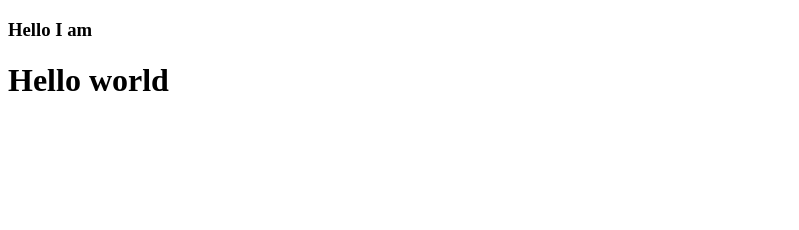
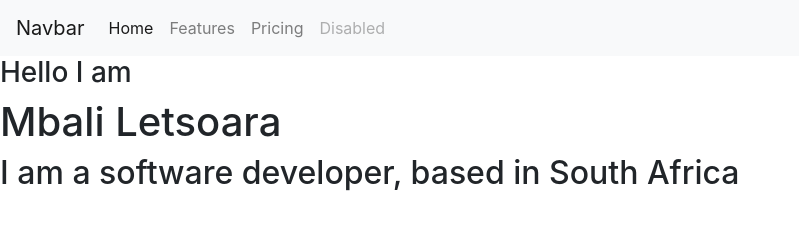
Before and after one commit to Mbalie3737/My_portfolio, a plain HTML site: page about.html in a window 1280 px wide. Shown: the whole page, without its empty margins (0-799 px from the left). Drawn offline with nearby package versions, Linux system fonts and the light colour scheme.

Commit message:
added bootstrap

```diff
--- a/about.html
+++ b/about.html
@@ -4,9 +4,28 @@
     <meta charset="UTF-8">
     <meta name="viewport" content="width=device-width, initial-scale=1.0">
     <title>Document</title>
+    <link rel="stylesheet" href="https://cdn.jsdelivr.net/npm/bootstrap@4.3.1/dist/css/bootstrap.min.css" integrity="sha384-ggOyR0iXCbMQv3Xipma34MD+dH/1fQ784/j6cY/iJTQUOhcWr7x9JvoRxT2MZw1T" crossorigin="anonymous">
 </head>
 <body>
+    <nav class="navbar navbar-expand-lg navbar-light bg-light">
+        <a class="navbar-brand" href="#">Navbar</a>
+        <button class="navbar-toggler" type="button" data-toggle="collapse" data-target="#navbarNavAltMarkup" aria-controls="navbarNavAltMarkup" aria-expanded="false" aria-label="Toggle navigation">
+          <span class="navbar-toggler-icon"></span>
+        </button>
+        <div class="collapse navbar-collapse" id="navbarNavAltMarkup">
+          <div class="navbar-nav">
+            <a class="nav-item nav-link active" href="#">Home <span class="sr-only">(current)</span></a>
+            <a class="nav-item nav-link" href="#">Features</a>
+            <a class="nav-item nav-link" href="#">Pricing</a>
+            <a class="nav-item nav-link disabled" href="#" tabindex="-1" aria-disabled="true">Disabled</a>
+          </div>
+        </div>
+      </nav>
     <h3>Hello I am</h3>
-    <h1>Hello world</h1>
+    <h1>Mbali Letsoara</h1>
+    <h2>I am a software developer, based in South Africa</h2>
+    <script src="https://code.jquery.com/jquery-3.3.1.slim.min.js" integrity="sha384-q8i/X+965DzO0rT7abK41JStQIAqVgRVzpbzo5smXKp4YfRvH+8abtTE1Pi6jizo" crossorigin="anonymous"></script>
+<script src="https://cdn.jsdelivr.net/npm/popper.js@1.14.7/dist/umd/popper.min.js" integrity="sha384-UO2eT0CpHqdSJQ6hJty5KVphtPhzWj9WO1clHTMGa3JDZwrnQq4sF86dIHNDz0W1" crossorigin="anonymous"></script>
+<script src="https://cdn.jsdelivr.net/npm/bootstrap@4.3.1/dist/js/bootstrap.min.js" integrity="sha384-JjSmVgyd0p3pXB1rRibZUAYoIIy6OrQ6VrjIEaFf/nJGzIxFDsf4x0xIM+B07jRM" crossorigin="anonymous"></script>
 </body>
 </html>
```
